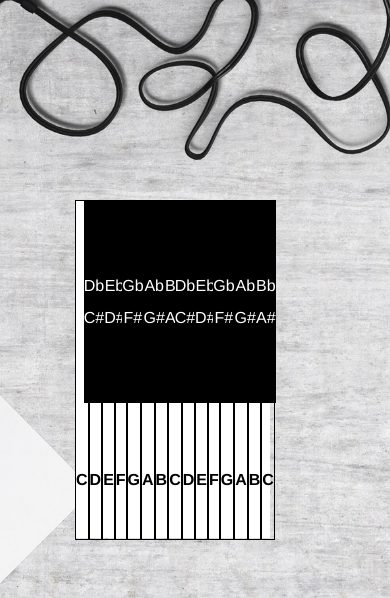
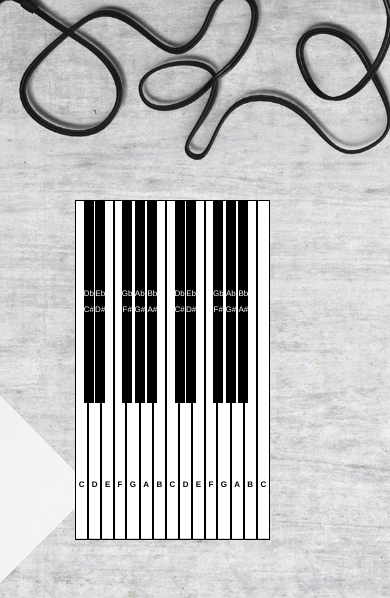
Before and after one commit to Music-Community-Lab-NYC/Pianofy, a PHP site: page / in a window 390 px wide. Shown: the part 246-844 px from the top of the page. Run offline with PHP 8.4, Linux system fonts and the light colour scheme.

Commit message:
style: add media queries

```diff
--- a/style.css
+++ b/style.css
@@ -104,3 +104,43 @@ body {
   margin-bottom: 50px;
   font-weight: bold;
 }
+
+@media (max-width: 1200px) {
+  .up-note-group .up-note {
+    width: 25px;
+  }
+
+  .up-note-group .up-note div, .bottom-note div {
+    font-size: 14px;
+  }
+}
+
+@media (max-width: 992px) {
+  .up-note-group .up-note {
+    width: 20px;
+  }
+
+  .up-note-group .up-note div, .bottom-note div {
+    font-size: 12px;
+  }
+}
+
+@media (max-width: 768px) {
+  .up-note-group .up-note {
+    width: 15px;
+  }
+
+  .up-note-group .up-note div, .bottom-note div {
+    font-size: 10px;
+  }
+}
+
+@media (max-width: 576px) {
+  .up-note-group .up-note {
+    width: 10px;
+  }
+
+  .up-note-group .up-note div, .bottom-note div {
+    font-size: 8px;
+  }
+}
```
